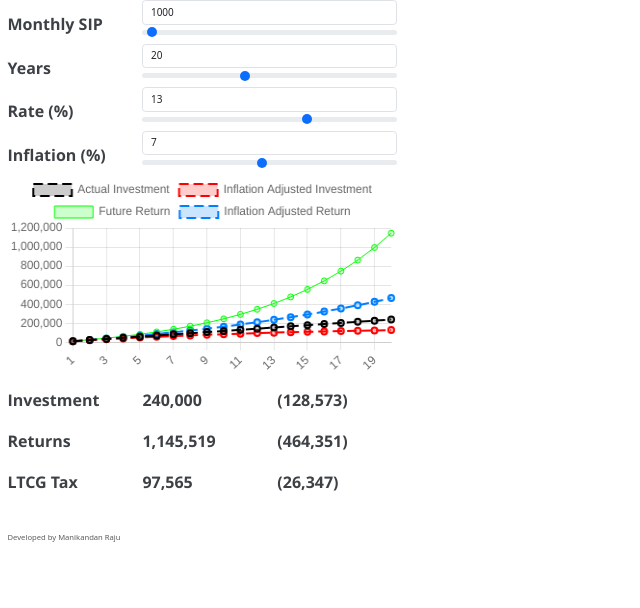
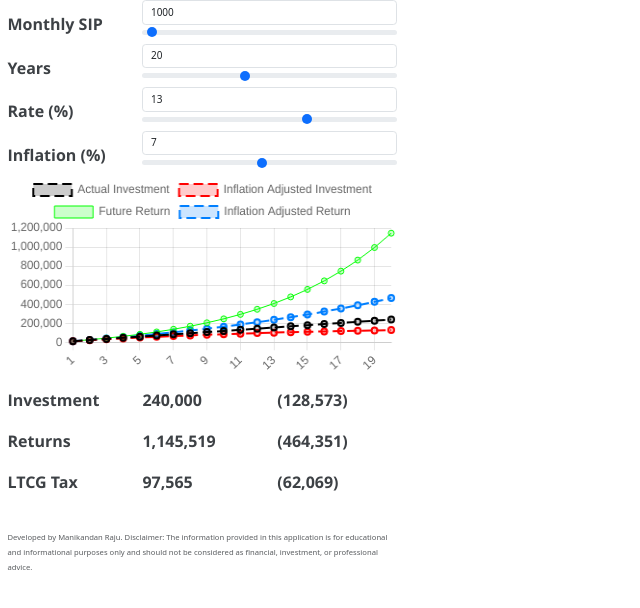
Before and after one commit to Manikandan-Raju/web-app, a React (Create React App) app in the folder frontend/: page / in a window 1280 px wide. Shown: the top 608 px of the page, without its empty margins (0-640 px from the left). Built offline with nearby package versions, Linux system fonts and the light colour scheme.

Commit message:
add disclaimer

```diff
--- a/frontend/src/App.js
+++ b/frontend/src/App.js
@@ -18,6 +18,8 @@ function App() {
   const [chartData, setChartData] = useState(null);
   const [ActualInvestmentInflation, setActualInvestmentInflation] = useState(null);
   const [FutureReturnInflation, setFutureReturnInflation] = useState(null);
+  const [FutureInvestmentInflation, setFutureInvestmentInflation] = useState(null);
+
 
 
   const calculateSIP = useCallback(() => {
@@ -41,6 +43,10 @@ function App() {
       const actual_investment_inflation = investment * ((Math.pow(1 + inflationPerMonth, months) - 1) / inflationPerMonth) * (1 + inflationPerMonth);
       actual_investments_inflation.push(actual_investment_inflation.toFixed(2));
       setActualInvestmentInflation(actual_investment_inflation.toFixed(0))
+
+      const infPerMonth = (inflation / 12 / 100);
+      const future_investment_inflation = investment * ((Math.pow(1 + infPerMonth, months) - 1) / infPerMonth) * (1 + infPerMonth);
+      setFutureInvestmentInflation(future_investment_inflation.toFixed(0))
 
       const inf_sip = investment * ((Math.pow(1 + inflationReturnsPerMonth, months) - 1) / inflationReturnsPerMonth) * (1 + inflationReturnsPerMonth);
       future_returns_inflation.push(inf_sip.toFixed(2));
@@ -235,14 +241,14 @@ function App() {
             <Form.Label >{Intl.NumberFormat().format(((  FutureReturn - ActualInvestment - 125000 )*0.125).toFixed(0))} </Form.Label>
           </Col>
           <Col xs={4}>
-            <Form.Label >({Intl.NumberFormat().format(( ( FutureReturnInflation - ActualInvestmentInflation - 125000 )*0.125).toFixed(0))})</Form.Label>
+            <Form.Label >({Intl.NumberFormat().format(( ( FutureReturn - FutureInvestmentInflation - 125000 )*0.125).toFixed(0))})</Form.Label>
           </Col>
 
         </Row>
         <Row className="mt-5" style={{display:"center",alignContent:"center"}}>
         <Col style={{display:"center",alignContent:"center"}}>
           <Form.Text className="text-center">
-            <small>Developed by Manikandan Raju</small>
+            <small>Developed by Manikandan Raju. Disclaimer: The information provided in this application is for educational and informational purposes only and should not be considered as financial, investment, or professional advice.</small>
           </Form.Text>
         </Col>
       </Row>
```
